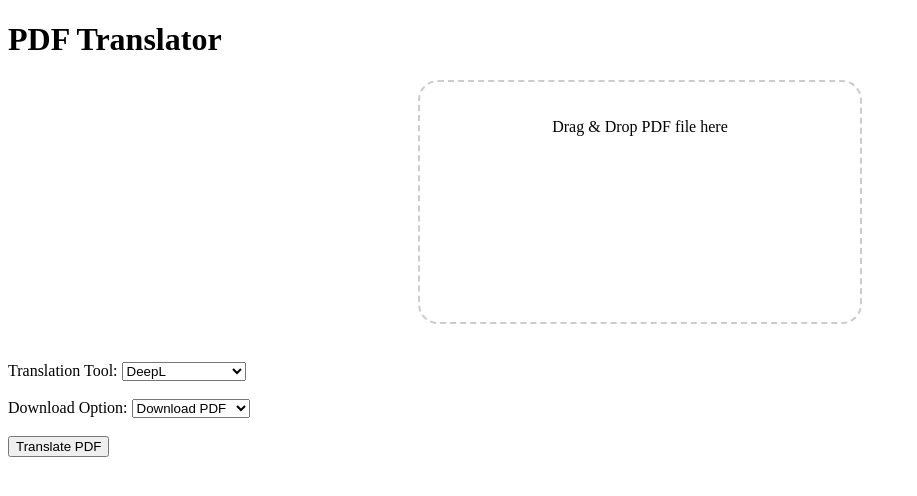
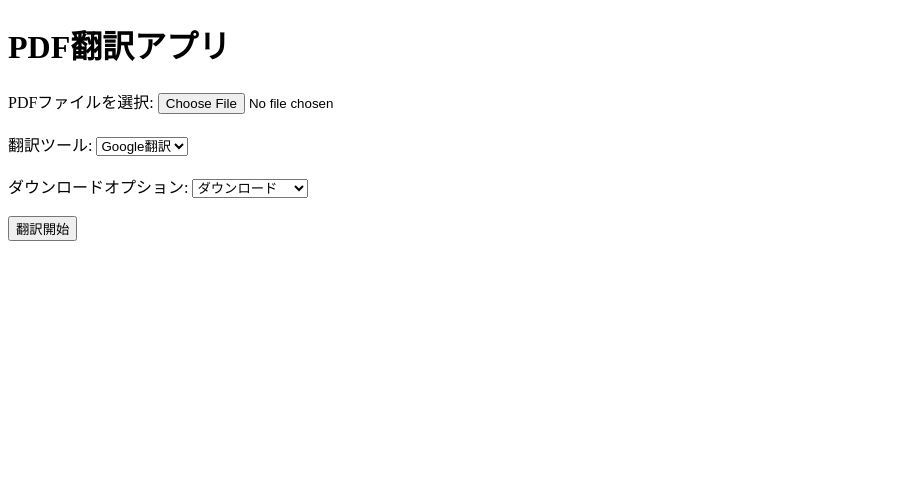
Before and after one commit to S-Riku-tus/translate_app, a Flask app: page / in a window 1280 px wide. Shown: the top 496 px of the page, without its empty margins (0-917 px from the left). Run offline with Flask 3, Linux system fonts and the light colour scheme.

Commit message:
最後のコミットになります。

```diff
--- a/app.py
+++ b/app.py
@@ -18,17 +18,11 @@ from reportlab.lib.styles import ParagraphStyle
 from pdfminer.layout import LTTextBox, LAParams, LTContainer
 from pdfminer.pdfpage import PDFPage
 from pdfminer.converter import PDFPageAggregator
+import io
 import sys
 sys.path.append(r".\transvenv\Lib\site-packages")
 
 app = Flask(__name__)
-
-# uploadsディレクトリを作成
-def create_uploads_directory():
-    if not os.path.exists('uploads'):
-        os.makedirs('uploads')
-
-create_uploads_directory()
 
 # PDFからテキストボックスの情報を抽出
 def find_textboxes(layout):
@@ -45,14 +39,11 @@ def find_textboxes(layout):
 # 翻訳機能
 translator = Translator()
 
-def translate_text(text, tool='GT'):
-    if tool == "GT":
-        return translator.translate(text, src='en', dest='ja').text
-    # DeepLの実装は別途する必要あり
-    return text
+def translate_text(text):
+    return translator.translate(text, src='en', dest='ja').text
 
 # PDFからテキストを抽出しDataFrameに保存
-def extract_text_from_pdf(pdf_path, margin_input="0.5", min_words=80):
+def extract_text_from_pdf(pdf_file, margin_input="0.5", min_words=80):
     resourceManager = PDFResourceManager()
     laParams = LAParams(line_overlap=0.5,
                         word_margin=0.1,
@@ -63,23 +54,23 @@ def extract_text_from_pdf(pdf_path, margin_input="0.5", min_words=80):
     interpreter = PDFPageInterpreter(resourceManager, device)
 
     df = pd.DataFrame()
-    with open(pdf_path, 'rb') as fp:
-        pdfPages = PDFPage.get_pages(fp)
-        for page_no, page in enumerate(pdfPages, start=1):
-            interpreter.process_page(page)
-            layout = device.get_result()
-            boxes = find_textboxes(layout)
-            for box in boxes:
-                df_page = pd.DataFrame({
-                    "x_start": [box.x0],
-                    "x_end": [box.x1],
-                    "y_start": [box.y0],
-                    "y_end": [box.y1],
-                    "text": [box.get_text().strip()],
-                    "page": [page_no]
-                })
-                df = pd.concat([df, df_page])
-        df = df.reset_index(drop=True)
+    pdfPages = PDFPage.get_pages(pdf_file)
+
+    for page_no, page in enumerate(pdfPages, start=1):
+        interpreter.process_page(page)
+        layout = device.get_result()
+        boxes = find_textboxes(layout)
+        for box in boxes:
+            df_page = pd.DataFrame({
+                "x_start": [box.x0],
+                "x_end": [box.x1],
+                "y_start": [box.y0],
+                "y_end": [box.y1],
+                "text": [box.get_text().strip()],
+                "page": [page_no]
+            })
+            df = pd.concat([df, df_page])
+    df = df.reset_index(drop=True)
 
     # 翻訳する文章のみフィルタリング
     math_list = [ii for ii, row in df.iterrows() if "=" in row['text'] and "." not in row['text']]
@@ -87,13 +78,14 @@ def extract_text_from_pdf(pdf_path, margin_input="0.5", min_words=80):
     return df, df_index
 
 # 翻訳したPDFを保存
-def save_translated_pdf(df, df_index, pdf_path, file_out, tool='GT'):
+def save_translated_pdf(df, df_index, pdf_file):
     font_name = "HeiseiKakuGo-W5"
     pdfmetrics.registerFont(UnicodeCIDFont(font_name))
-    cc = canvas.Canvas(file_out, pagesize=portrait(A4))
+    buffer = io.BytesIO()  # メモリ上のバッファを作成
+    cc = canvas.Canvas(buffer, pagesize=portrait(A4))
     past_page = -1
 
-    pages = PdfReader(pdf_path, decompress=False).pages
+    pages = PdfReader(pdf_file, decompress=False).pages  # pdf_fileを使用
 
     for dd in df_index:
         time.sleep(0.5)
@@ -108,7 +100,7 @@ def save_translated_pdf(df, df_index, pdf_path, file_out, tool='GT'):
         colsize = [df.iloc[dd, 1] - df.iloc[dd, 0], df.iloc[dd, 3] - df.iloc[dd, 2]]
         TEXT = df.iloc[dd, 4]
         try:
-            TEXT_JN = translate_text(TEXT, tool)
+            TEXT_JN = translate_text(TEXT)
         except TypeError:
             TEXT_JN = TEXT
 
@@ -134,6 +126,8 @@ def save_translated_pdf(df, df_index, pdf_path, file_out, tool='GT'):
         past_page = df.iloc[dd, 5]
 
     cc.save()
+    buffer.seek(0)  # バッファのポインタを先頭に戻す
+    return buffer
 
 # Flask Routes
 @app.route('/')
@@ -149,32 +143,23 @@ def upload_pdf():
     if pdf.filename == '':
         return redirect(url_for('index'))
 
-    pdf_path = os.path.join('uploads', pdf.filename)
-    pdf.save(pdf_path)
+    # PDFファイルをメモリ上で処理
+    pdf_file = pdf.stream  # 直接メモリのストリームを取得
 
     # PDFからテキストボックスを抽出
-    df, df_index = extract_text_from_pdf(pdf_path)
+    df, df_index = extract_text_from_pdf(pdf_file)
 
     # 翻訳とPDF生成
-    translated_pdf_path = os.path.join('uploads', 'translated_' + pdf.filename)
-    tool = request.form.get('tool', 'GT')
-    save_translated_pdf(df, df_index, pdf_path, translated_pdf_path, tool=tool)
+    translated_pdf_buffer = save_translated_pdf(df, df_index, pdf_file)
 
     # ダウンロードオプションの取得
     download_option = request.form.get('download-option', 'download')
 
     if download_option == 'download':
-        response = send_file(translated_pdf_path, as_attachment=True)
+        response = send_file(translated_pdf_buffer, as_attachment=True, download_name='translated_' + pdf.filename)
     else:
         # PDFをブラウザで表示
-        response = send_file(translated_pdf_path)
-
-    # 一時ファイルの削除
-    try:
-        os.remove(pdf_path)
-        os.remove(translated_pdf_path)
-    except PermissionError:
-        print(f"Could not delete file: {pdf_path} or {translated_pdf_path}. It might be in use.")
+        response = send_file(translated_pdf_buffer)
 
     return response
 
--- a/templates/index.html
+++ b/templates/index.html
@@ -1,75 +1,28 @@
 <!DOCTYPE html>
-<html lang="en">
+<html lang="ja">
 <head>
     <meta charset="UTF-8">
     <meta name="viewport" content="width=device-width, initial-scale=1.0">
-    <title>PDF Translator</title>
-    <style>
-        #drop-area {
-            border: 2px dashed #ccc;
-            border-radius: 20px;
-            width: 400px;
-            height: 200px;
-            margin: 20px auto;
-            text-align: center;
-            padding: 20px;
-        }
-        #drop-area.hover {
-            border-color: #333;
-        }
-    </style>
+    <title>PDF翻訳アプリ</title>
 </head>
 <body>
-    <h1>PDF Translator</h1>
+    <h1>PDF翻訳アプリ</h1>
     <form action="/upload" method="post" enctype="multipart/form-data">
-        <div id="drop-area">
-            <p>Drag & Drop PDF file here</p>
-            <input type="file" id="pdf" name="pdf" accept="application/pdf" style="display: none;">
-        </div>
-        <br>
-        <label for="tool">Translation Tool:</label>
+        <label for="pdf">PDFファイルを選択:</label>
+        <input type="file" id="pdf" name="pdf" accept="application/pdf" required>
+        <br><br>
+        <label for="tool">翻訳ツール:</label>
         <select id="tool" name="tool">
-            <option value="DeepL">DeepL</option>
-            <option value="GT">Google Translate</option>
+            <option value="GT">Google翻訳</option>
         </select>
         <br><br>
-
-        <label for="download-option">Download Option:</label>
+        <label for="download-option">ダウンロードオプション:</label>
         <select id="download-option" name="download-option">
-            <option value="download">Download PDF</option>
-            <option value="view">View in Browser</option>
+            <option value="download">ダウンロード</option>
+            <option value="view">ブラウザで表示</option>
         </select>
         <br><br>
-
-        <button type="submit">Translate PDF</button>
+        <button type="submit">翻訳開始</button>
     </form>
-
-    <script>
-        const dropArea = document.getElementById('drop-area');
-        const fileInput = document.getElementById('pdf');
-
-        dropArea.addEventListener('dragover', (event) => {
-            event.preventDefault();
-            dropArea.classList.add('hover');
-        });
-
-        dropArea.addEventListener('dragleave', () => {
-            dropArea.classList.remove('hover');
-        });
-
-        dropArea.addEventListener('drop', (event) => {
-            event.preventDefault();
-            dropArea.classList.remove('hover');
-            const files = event.dataTransfer.files;
-            if (files.length > 0) {
-                fileInput.files = files;
-                dropArea.querySelector('p').textContent = files[0].name; // Show file name
-            }
-        });
-
-        dropArea.addEventListener('click', () => {
-            fileInput.click(); // Open file dialog when the drop area is clicked
-        });
-    </script>
 </body>
 </html>
```
Also changed, not shown: 1 other file.
